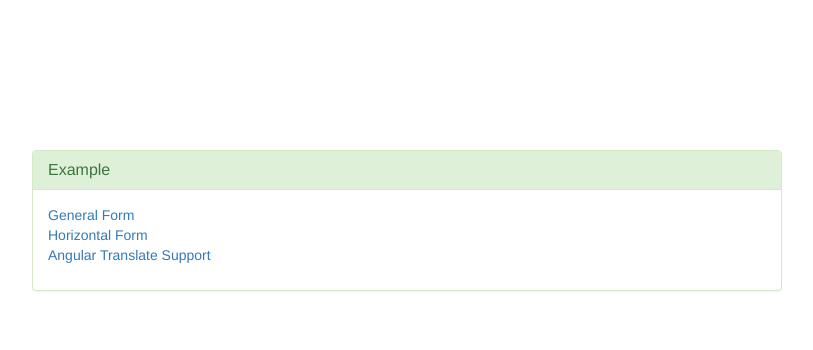
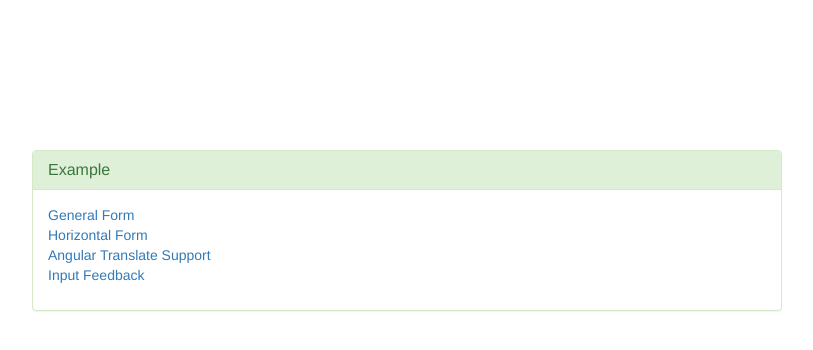
Before and after one commit to LCTL/angular-bootstrap-form-group, a plain HTML site: page example/index.html in a window 1280 px wide. Shown: the whole page, without its empty margins (233-1046 px from the left). Drawn offline with nearby package versions, Linux system fonts and the light colour scheme.

Commit message:
Update example index

```diff
--- a/example/index.html
+++ b/example/index.html
@@ -27,6 +27,9 @@
                 <li>
                   <a href="./angular-translate.html">Angular Translate Support</a>
                 </li>
+                <li>
+                  <a href="./feedback-form.html">Input Feedback</a>
+                </li>
               </ul>
             </div>
           </div>
```
